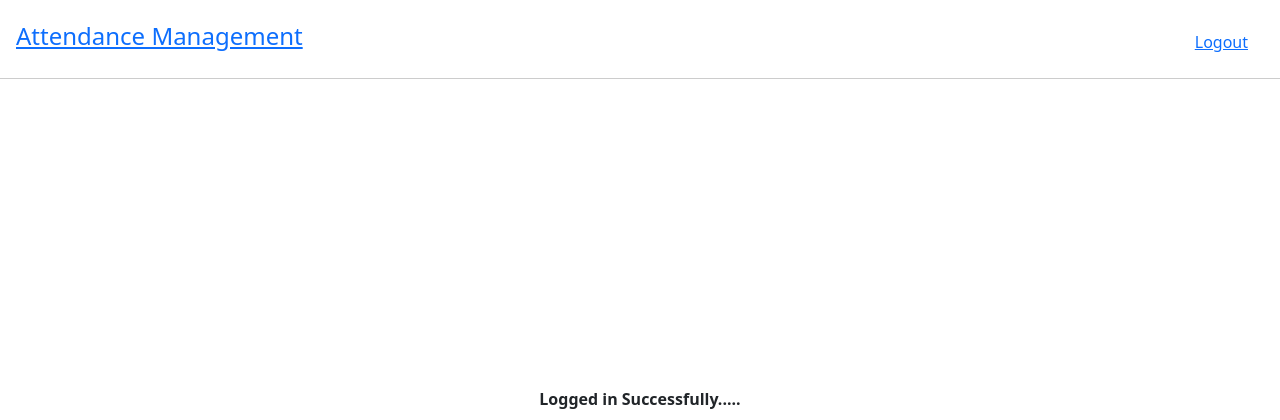
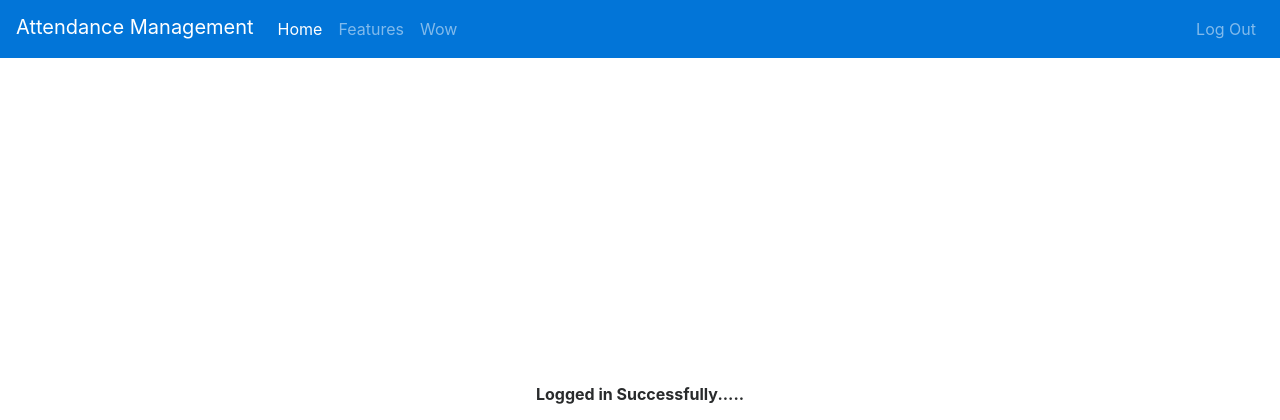
Before and after one commit to DixitChahil/Attendance_Management_System, a PHP site: page /finalProject/ in a window 1280 px wide. Shown: the top 420 px of the page. Run offline with PHP 8.4, Linux system fonts and the light colour scheme; a user stored in the database is signed in; some libraries are stand-ins or nearby versions.

Commit message:
Initial Commit

```diff
--- a/index.php
+++ b/index.php
@@ -13,7 +13,8 @@ if (!isset($_SESSION["loggedIn"])) {
           content="width=device-width, user-scalable=no, initial-scale=1.0, maximum-scale=1.0, minimum-scale=1.0">
     <meta http-equiv="X-UA-Compatible" content="ie=edge">
     <title>Login</title>
-    <link rel="stylesheet" type="text/css" href="css/bootstrap.min.css">
+    <!--    <link rel="stylesheet" type="text/css" href="css/bootstrap.min.css">-->
+    <link rel="stylesheet" href="//maxcdn.bootstrapcdn.com/bootstrap/4.0.0-alpha.6/css/bootstrap.min.css"/>
     <link rel="stylesheet" href="https://unicons.iconscout.com/release/v4.0.0/css/line.css">
     <link rel="stylesheet" type="text/css" href="css/jquery.dataTables.css">
     <link href="css/toastr.min.css" rel="stylesheet"/>
@@ -21,43 +22,40 @@ if (!isset($_SESSION["loggedIn"])) {
         .container {
             height: 80vh;
         }
-
-        .site-header {
-            border-bottom: 1px solid #ccc;
-            padding: .5em 1em;
-            display: flex;
-            justify-content: space-between;
-        }
-
-        .site-identity h1 {
-            font-size: 1.5em;
-            margin: .6em 0;
-            display: inline-block;
-        }
-
-        .site-navigation ul,
-        .site-navigation li {
-            margin: 0;
-            padding: 0;
-        }
-
-        .site-navigation li {
-            display: inline-block;
-            margin: 1.4em 1em 1em 1em;
-        }
     </style>
 </head>
 <body>
-<header class="site-header">
-    <div class="site-identity">
-        <h1><a href="#">Attendance Management</a></h1>
+<nav class="navbar navbar-fixed-top navbar-toggleable-sm navbar-inverse bg-primary mb-3">
+    <button class="navbar-toggler navbar-toggler-right" type="button" data-toggle="collapse"
+            data-target="#collapsingNavbar">
+        <span class="navbar-toggler-icon"></span>
+    </button>
+    <div class="flex-row d-flex">
+        <a class="navbar-brand mb-1" href="#">Attendance Management</a>
+        <button type="button" class="hidden-md-up navbar-toggler" data-toggle="offcanvas"
+                title="Toggle responsive left sidebar">
+            <span class="navbar-toggler-icon"></span>
+        </button>
     </div>
-    <nav class="site-navigation">
-        <ul class="nav">
-            <li><a href="logout.php">Logout</a></li>
+    <div class="navbar-collapse collapse" id="collapsingNavbar">
+        <ul class="navbar-nav">
+            <li class="nav-item active">
+                <a class="nav-link" href="#">Home <span class="sr-only">Home</span></a>
+            </li>
+            <li class="nav-item">
+                <a class="nav-link" href="#features">Features</a>
+            </li>
+            <li class="nav-item">
+                <a class="nav-link" href="#myAlert" data-toggle="collapse">Wow</a>
+            </li>
         </ul>
-    </nav>
-</header>
+        <ul class="navbar-nav ml-auto">
+            <li class="nav-item">
+                <a class="nav-link" href="logout.php">Log Out</a>
+            </li>
+        </ul>
+    </div>
+</nav>
 <div class="container align-content-center d-flex justify-content-center align-items-center">
     <b>Logged in Successfully.....</b>
 </div>
```
